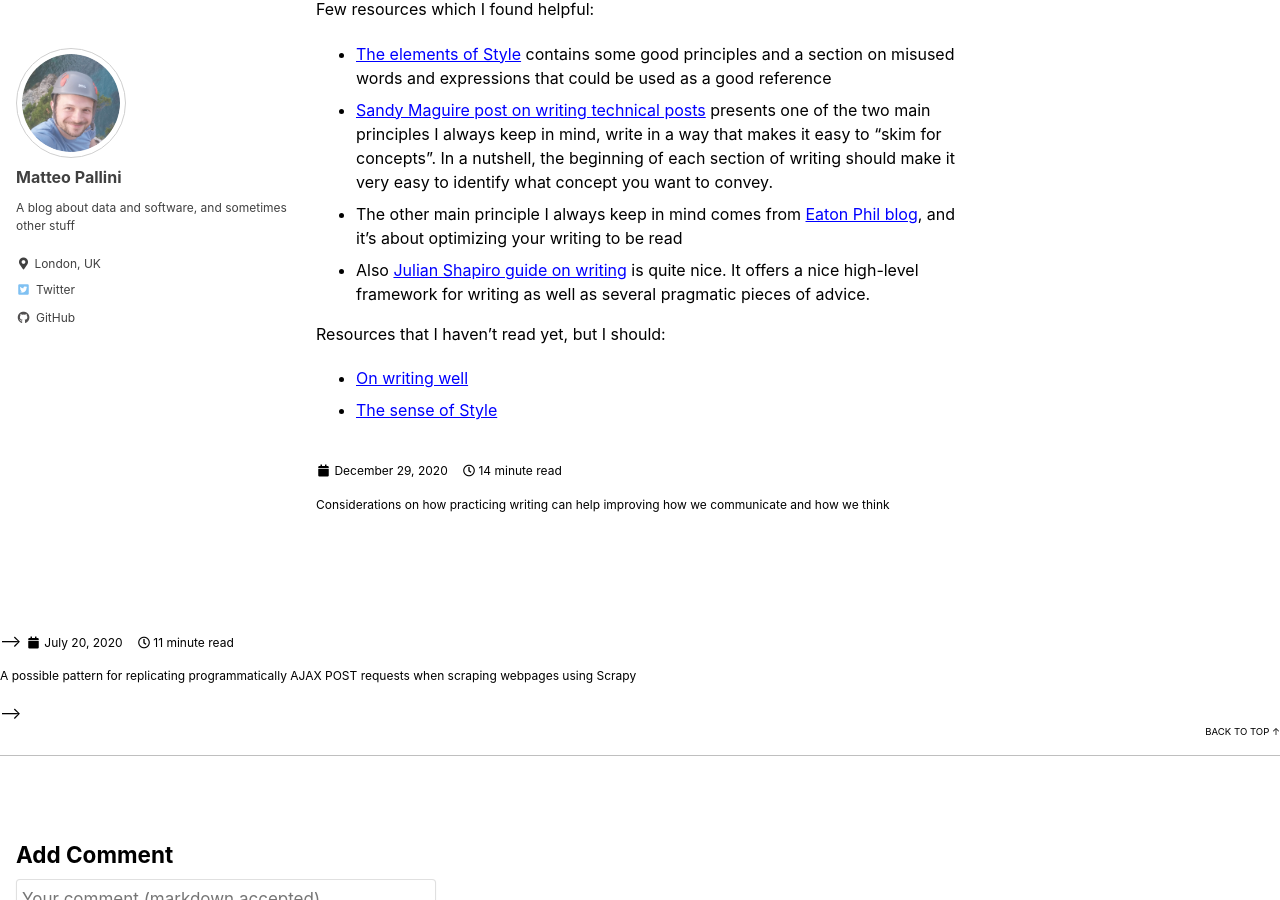
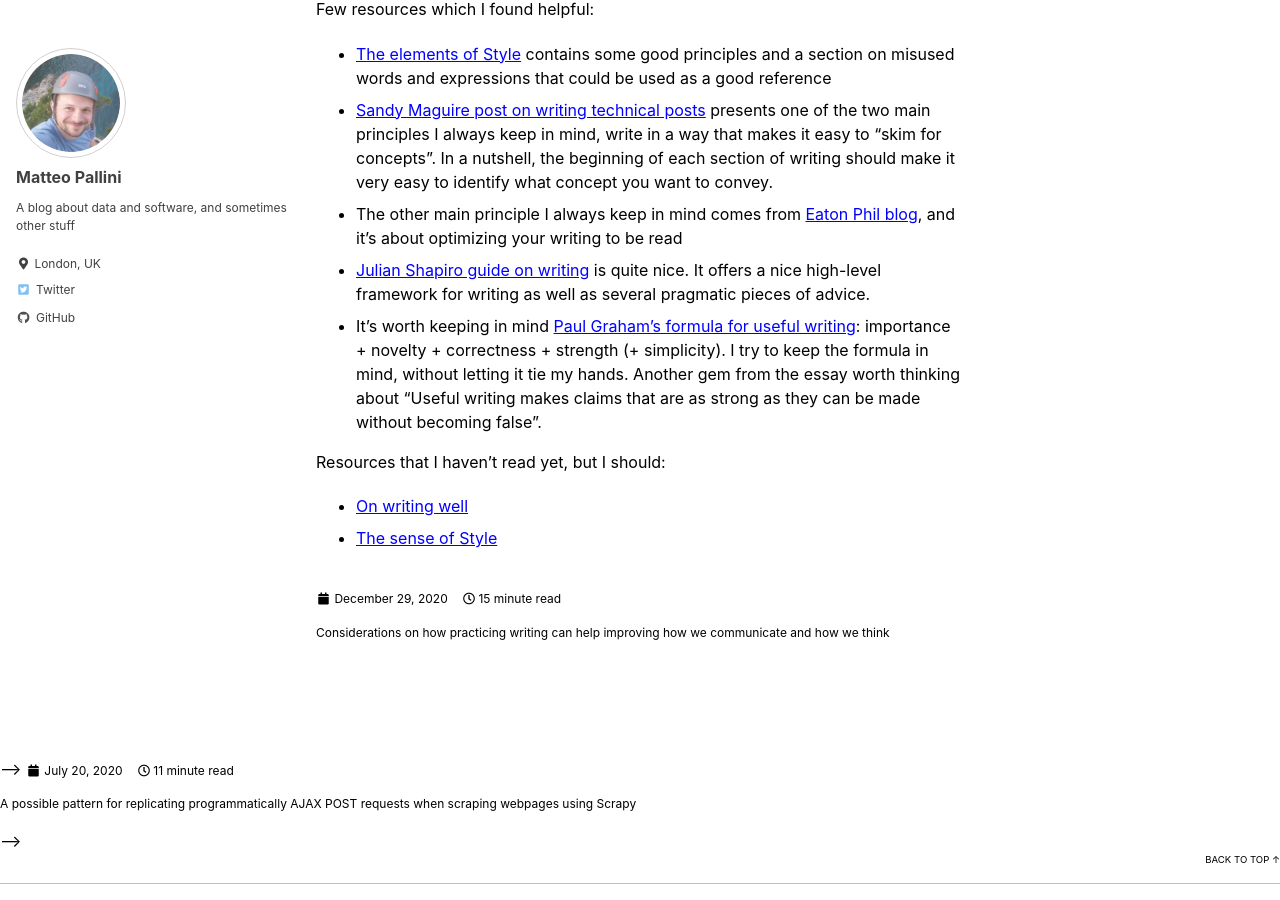
Before and after one commit to matteo-pallini/drabbit17.github.io, a Jekyll site: the page built from _posts/2020-12-29-the-value-of-writing.md, in a window 1280 px wide and 900 px high, scrolled down 3237 px. Built offline with Jekyll 4.4.1, drawn with Linux system fonts in a browser that asks for light colours; cached includes are drawn as plain includes; nearby versions of some CDN libraries; some of the changed text lies outside the part shown.

Commit message:
add Paul Graham essay to useful writing list

```diff
--- a/_posts/2020-12-29-the-value-of-writing.md
+++ b/_posts/2020-12-29-the-value-of-writing.md
@@ -57,7 +57,8 @@ Few resources which I found helpful:
 - [The elements of Style](https://www.amazon.co.uk/Elements-Style-Fourth-William-Strunk-ebook) contains some good principles and a section on misused words and expressions that could be used as a good reference
 - [Sandy Maguire post on writing technical posts](https://reasonablypolymorphic.com/blog/writing-technical-posts) presents one of the two main principles I always keep in mind, write in a way that makes it easy to “skim for concepts”. In a nutshell, the beginning of each section of writing should make it very easy to identify what concept you want to convey.
 - The other main principle I always keep in mind comes from [Eaton Phil blog](https://notes.eatonphil.com/writing-to-be-read.html), and it’s about optimizing your writing to be read
-- Also [Julian Shapiro guide on writing](https://www.julian.com/guide/write/intro) is quite nice. It offers a nice high-level framework for writing as well as several pragmatic pieces of advice.
+- [Julian Shapiro guide on writing](https://www.julian.com/guide/write/intro) is quite nice. It offers a nice high-level framework for writing as well as several pragmatic pieces of advice.
+- It's worth keeping in mind [Paul Graham's formula for useful writing](http://paulgraham.com/useful.html): importance + novelty + correctness + strength (+ simplicity). I try to keep the formula in mind, without letting it tie my hands. Another gem from the essay worth thinking about "Useful writing makes claims that are as strong as they can be made without becoming false".
 
 Resources that I haven’t read yet, but I should:
 - [On writing well](https://www.amazon.co.uk/Writing-Well-30th-Anniversary)
```
